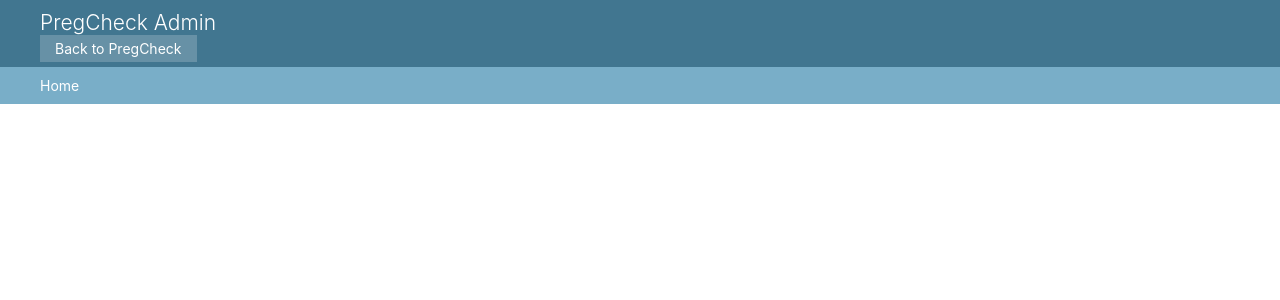
After one commit to pwbryant/ranch-tools-application, a Django app: template django_project/ranch_tools/templates/admin/base_site.html in a window 1280 px wide. The commit adds this page. Shown: the top 300 px of the page. Run offline with Django 4.2, Linux system fonts and the light colour scheme; the template is opened without the code that fills it, so the values that code supplies are empty.

Commit message:
added admin page nav features

```diff
--- /dev/null
+++ b/django_project/ranch_tools/templates/admin/base_site.html
@@ -0,0 +1,14 @@
+{% extends "admin/base_site.html" %}
+
+{% block branding %}
+<div stype="display: flex; justify-content: space-between; align-items: center; padding: 10px 20px; background: #417690;">
+    <h1 id="site-name" style="margin-bottom: 5px; font-size: 1.5em;">
+        <a href="{% url 'admin:index' %}" style="color: white; text-decoration: none;">
+            PregCheck Admin
+        </a>
+    </h1>
+    <a href="/pregchecks/" style="color: white; text-decoration: none; margin-top: 5px; padding: 5px 15px; background: rgba(255, 255, 255, 0.2); boarder-radius: 4px;">
+        Back to PregCheck
+    </a>
+</div>
+{% endblock branding %}
--- a/django_project/ranch_tools/templates/preg_check/pregcheck_list.html
+++ b/django_project/ranch_tools/templates/preg_check/pregcheck_list.html
@@ -10,6 +10,7 @@
         <option value="">Navigate…</option>
         <option value="/database-management">Go to Database Management</option>
         <option value="/pregchecks/report-5">Go to Reports</option>
+        <option value="/admin">Go to PregCheck Admin</option>
     </select>
     </div>
 </div>
```
